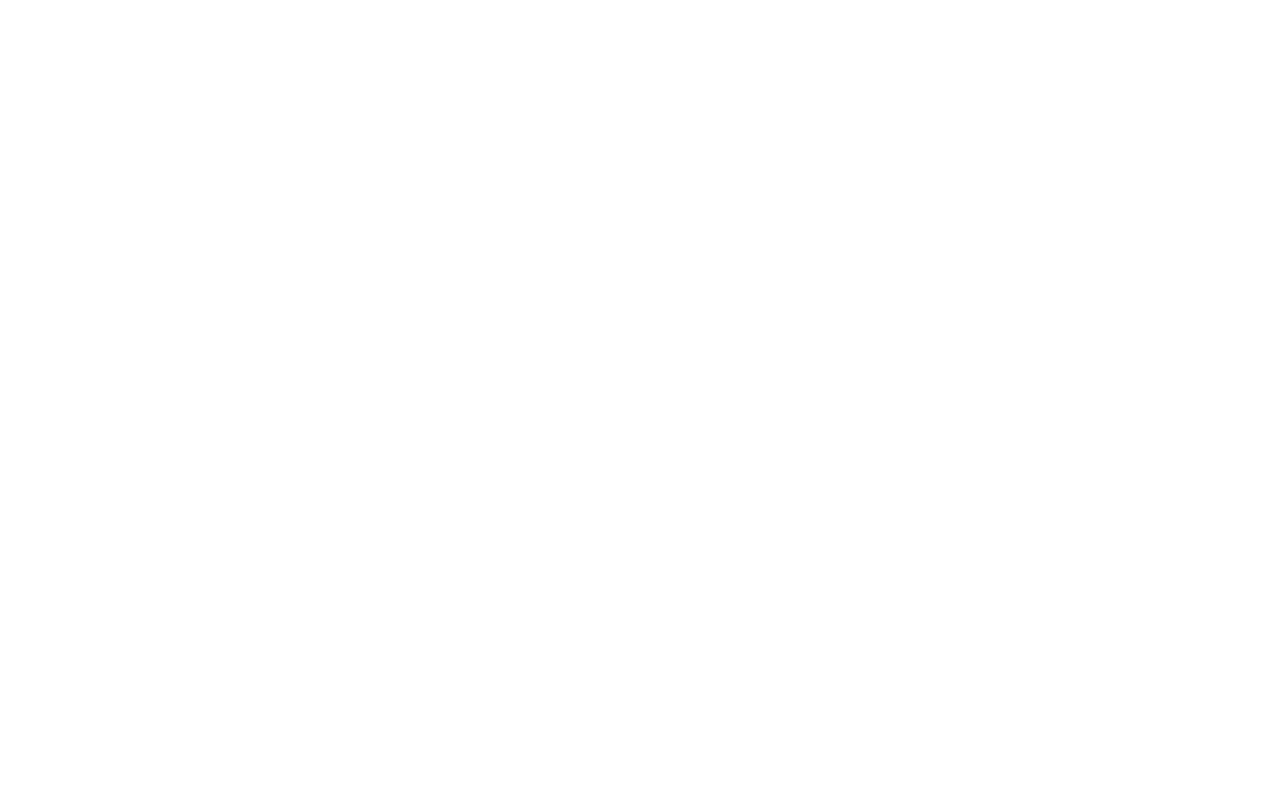
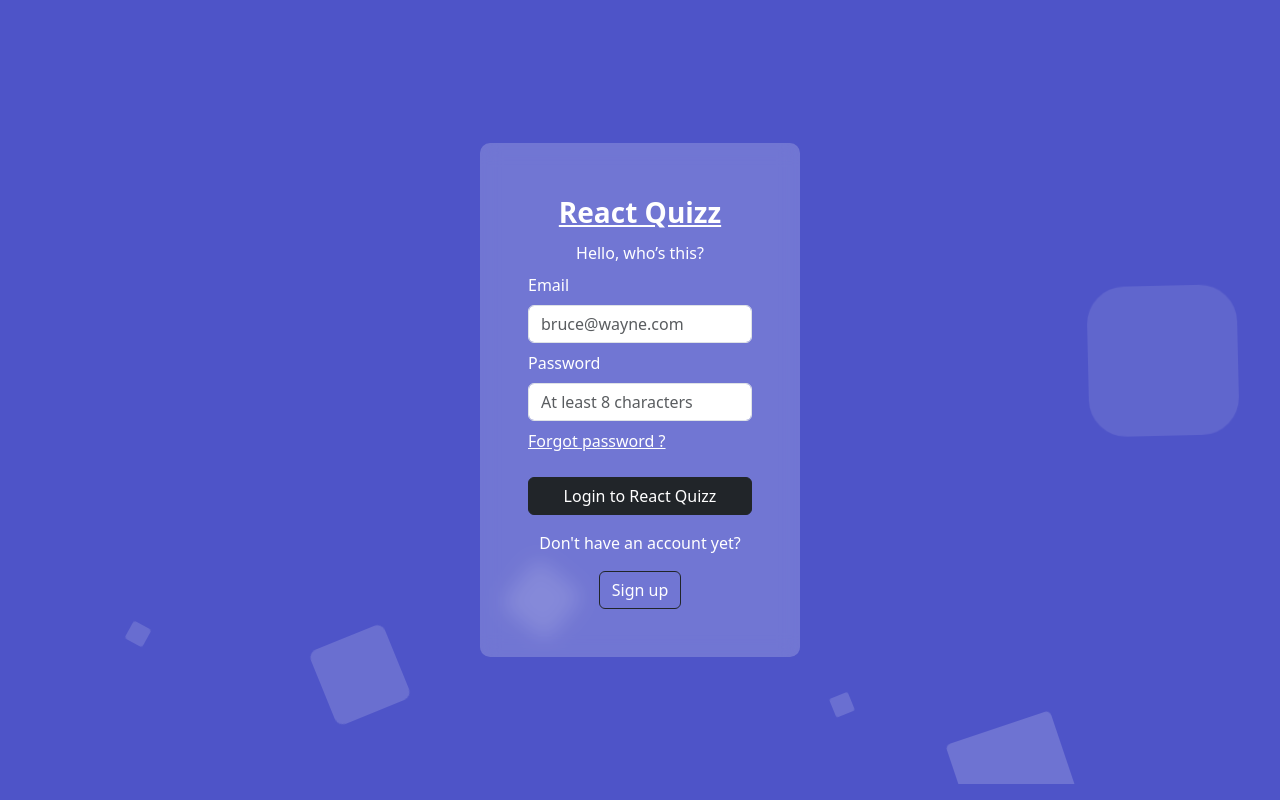
Before and after one commit to pvq2k2/react-quiz, a React (Create React App) app: page /login in a window 1280 px wide. Before the commit this address had no page. Built offline with nearby package versions, Linux system fonts and the light colour scheme.

Commit message:
#69 login page

```diff
--- a/src/App.scss
+++ b/src/App.scss
@@ -1,8 +1,9 @@
 body {
   padding: 0;
   margin: 0;
-  font-family: -apple-system, BlinkMacSystemFont, 'Segoe UI', 'Roboto', 'Oxygen',
-    'Ubuntu', 'Cantarell', 'Fira Sans', 'Droid Sans', 'Helvetica Neue',
+  box-sizing: border-box;
+  font-family: -apple-system, BlinkMacSystemFont, "Segoe UI", "Roboto", "Oxygen",
+    "Ubuntu", "Cantarell", "Fira Sans", "Droid Sans", "Helvetica Neue",
     sans-serif;
   -webkit-font-smoothing: antialiased;
   -moz-osx-font-smoothing: grayscale;
@@ -21,7 +22,7 @@
     }
   }
   .homepage-container {
-    .home-title{
+    .home-title {
       position: relative;
       margin-top: 13%;
       left: 0;
@@ -36,7 +37,6 @@
         padding: 20px 0;
       }
     }
-
   }
 }
 
--- a/src/components/Admin/Content/ModalCreateUser.jsx
+++ b/src/components/Admin/Content/ModalCreateUser.jsx
@@ -5,7 +5,7 @@
 import { toast } from "react-toastify";
 import { postCreateNewUser } from "../../../services/apiService";
 const ModalCreateUser = (props) => {
-  const { show, setShow, fetchGetAllUsers } = props;
+  const { show, setShow, fetchGetAllUsersWithPaginate, setCurrentPage } = props;
 
   const handleClose = () => {
     setShow(false);
@@ -54,7 +54,9 @@
     if (data && data.EC === 0) {
       toast.success(data.EM);
       handleClose();
-      await fetchGetAllUsers();
+      // await fetchGetAllUsers();
+      setCurrentPage(1);
+      await fetchGetAllUsersWithPaginate(1);
     }
     if (data && data.EC === 1) {
       toast.error(data.EM);
--- a/src/components/Admin/Content/ModalDeleteUser.jsx
+++ b/src/components/Admin/Content/ModalDeleteUser.jsx
@@ -4,7 +4,14 @@
 import { toast } from "react-toastify";
 
 const ModalDeleteUser = (props) => {
-  const { show, setShow, dataDelete, setDataDelete, fetchGetAllUsers } = props;
+  const {
+    show,
+    setShow,
+    dataDelete,
+    setDataDelete,
+    fetchGetAllUsersWithPaginate,
+    setCurrentPage,
+  } = props;
 
   const handleClose = () => {
     setShow(false);
@@ -17,7 +24,9 @@
     if (data && data.EC === 0) {
       toast.success(data.EM);
       handleClose();
-      await fetchGetAllUsers();
+      // await fetchGetAllUsers();
+      setCurrentPage(1);
+      await fetchGetAllUsersWithPaginate(1);
     }
     if (data && data.EC === 1) {
       toast.error(data.EM);
--- a/src/components/Admin/Content/TableUserPaginate.jsx
+++ b/src/components/Admin/Content/TableUserPaginate.jsx
@@ -8,9 +8,12 @@
     handleClickBtnDelete,
     fetchGetAllUsersWithPaginate,
     pageCount,
+    currentPage,
+    setCurrentPage,
   } = props;
 
   const handlePageClick = (event) => {
+    setCurrentPage(+event.selected + 1);
     fetchGetAllUsersWithPaginate(+event.selected + 1);
   };
 
@@ -85,6 +88,7 @@
           containerClassName="pagination"
           activeClassName="active"
           renderOnZeroPageCount={null}
+          forcePage={currentPage - 1}
         />
       </div>
     </>
--- /dev/null
+++ b/src/components/Auth/Login.jsx
@@ -0,0 +1,95 @@
+import { Link } from "react-router-dom";
+import "./Login.scss";
+import { useState } from "react";
+
+const Login = () => {
+  const [email, setEmail] = useState("");
+  const [password, setPassword] = useState("");
+  const handleLogin = () => {};
+  return (
+    <>
+      <div className="login-container">
+        <div className="area">
+          <ul className="circles">
+            <li></li>
+            <li></li>
+            <li></li>
+            <li></li>
+            <li></li>
+            <li></li>
+            <li></li>
+            <li></li>
+            <li></li>
+            <li></li>
+          </ul>
+        </div>
+        <div className="content d-flex justify-content-center">
+          <div className="col-3">
+            <div className="form-box w-100 p-5">
+              <div className="title mx-auto text-center fs-3 fw-bold">
+                <Link to="/" className="text-white">
+                  React Quizz
+                </Link>
+              </div>
+              <div className="welcome mx-auto my-2 text-center fs-6">
+                Hello, who’s this?
+              </div>
+              <div className="content-form mx-auto">
+                <div className="form-group">
+                  <label htmlFor="email" className="form-label">
+                    Email
+                  </label>
+                  <input
+                    type="email"
+                    className="form-control"
+                    id="email"
+                    placeholder="bruce@wayne.com"
+                    value={email}
+                    onChange={(e) => setEmail(e.target.value)}
+                  />
+                </div>
+
+                <div className="form-group mt-2">
+                  <label htmlFor="password" className="form-label">
+                    Password
+                  </label>
+                  <input
+                    type="password"
+                    className="form-control"
+                    id="password"
+                    placeholder="At least 8 characters"
+                    value={password}
+                    onChange={(e) => setPassword(e.target.value)}
+                  />
+                </div>
+                <Link
+                  to="#"
+                  className="my-2 fs-6 text-decoration-underline d-block text-white"
+                >
+                  Forgot password ?
+                </Link>
+
+                <div className="form-group mt-4">
+                  <button
+                    className="btn btn-dark w-100"
+                    onClick={() => handleLogin()}
+                  >
+                    Login to React Quizz
+                  </button>
+                </div>
+                <div className="header d-flex flex-column justify-content-end align-items-center gap-3 mt-3">
+                  <span>Don't have an account yet?</span>
+                  <button className="btn btn-outline-dark text-white">
+                    Sign up
+                  </button>
+                </div>
+              </div>
+            </div>
+          </div>
+        </div>
+      </div>
+    </>
+  );
+};
+
+export default Login;
--- /dev/null
+++ b/src/components/Auth/Login.scss
@@ -0,0 +1,141 @@
+.login-container {
+  //   overflow: hidden;
+  //   position: relative;
+
+  .content {
+    width: 100%;
+    position: absolute;
+    top: 50%;
+    transform: translateY(-50%);
+    // display: flex;
+    // align-items: center;
+    // justify-content: center;
+    color: white;
+
+    .form-box {
+      background: rgba(255, 255, 255, 0.2);
+      backdrop-filter: blur(10px);
+      -webkit-backdrop-filter: blur(10px);
+      border-radius: 10px;
+    }
+  }
+
+  .area {
+    background: #4e54c8;
+    background: -webkit-linear-gradient(to left, #8f94fb, #4e54c8);
+    top: 0;
+    left: 0;
+    right: 0;
+    bottom: 0;
+    position: fixed;
+    overflow: hidden;
+  }
+
+  .circles {
+    position: absolute;
+    top: 0;
+    left: 0;
+    right: 0;
+    bottom: 0;
+    overflow: hidden;
+
+    li {
+      position: absolute;
+      display: block;
+      list-style: none;
+      width: 20px;
+      height: 20px;
+      background: rgba(255, 255, 255, 0.2);
+      animation: animate 25s linear infinite;
+      bottom: -150px;
+
+      &:nth-child(1) {
+        left: 25%;
+        width: 80px;
+        height: 80px;
+        animation-delay: 0s;
+      }
+
+      &:nth-child(2) {
+        left: 10%;
+        width: 20px;
+        height: 20px;
+        animation-delay: 2s;
+        animation-duration: 12s;
+      }
+
+      &:nth-child(3) {
+        left: 70%;
+        width: 20px;
+        height: 20px;
+        animation-delay: 4s;
+      }
+
+      &:nth-child(4) {
+        left: 40%;
+        width: 60px;
+        height: 60px;
+        animation-delay: 0s;
+        animation-duration: 18s;
+      }
+
+      &:nth-child(5) {
+        left: 65%;
+        width: 20px;
+        height: 20px;
+        animation-delay: 0s;
+      }
+
+      &:nth-child(6) {
+        left: 75%;
+        width: 110px;
+        height: 110px;
+        animation-delay: 3s;
+      }
+
+      &:nth-child(7) {
+        left: 35%;
+        width: 150px;
+        height: 150px;
+        animation-delay: 7s;
+      }
+
+      &:nth-child(8) {
+        left: 50%;
+        width: 25px;
+        height: 25px;
+        animation-delay: 15s;
+        animation-duration: 45s;
+      }
+
+      &:nth-child(9) {
+        left: 20%;
+        width: 15px;
+        height: 15px;
+        animation-delay: 2s;
+        animation-duration: 35s;
+      }
+
+      &:nth-child(10) {
+        left: 85%;
+        width: 150px;
+        height: 150px;
+        animation-delay: 0s;
+        animation-duration: 11s;
+      }
+    }
+  }
+}
+
+@keyframes animate {
+  0% {
+    transform: translateY(0) rotate(0deg);
+    opacity: 1;
+    border-radius: 0;
+  }
+  100% {
+    transform: translateY(-1000px) rotate(720deg);
+    opacity: 0;
+    border-radius: 50%;
+  }
+}
--- a/src/components/Header/Header.jsx
+++ b/src/components/Header/Header.jsx
@@ -2,9 +2,14 @@
 import Nav from "react-bootstrap/Nav";
 import Navbar from "react-bootstrap/Navbar";
 import NavDropdown from "react-bootstrap/NavDropdown";
-import { NavLink } from "react-router-dom";
+import { NavLink, useNavigate } from "react-router-dom";
 
 const Header = () => {
+  const navigate = useNavigate();
+
+  const handleLogin = () => {
+    navigate("/login");
+  };
   return (
     <Navbar expand="lg" className="bg-body-tertiary">
       <Container>
@@ -26,7 +31,12 @@
           </Nav>
           <Nav>
             <div className="d-flex gap-3">
-              <button className="btn btn-outline-dark">Login</button>
+              <button
+                className="btn btn-outline-dark"
+                onClick={() => handleLogin()}
+              >
+                Login
+              </button>
               <button className="btn btn-dark">Sign up</button>
             </div>
             {/* <NavDropdown title="Settings" id="basic-nav-dropdown">
--- a/src/index.js
+++ b/src/index.js
@@ -13,6 +13,7 @@
 import HomePage from "./components/Home/HomePage";
 import ManageUser from "./components/Admin/Content/ManageUser";
 import Dashboard from "./components/Admin/Content/Dashboard";
+import Login from "./components/Auth/Login";
 
 const root = ReactDOM.createRoot(document.getElementById("root"));
 root.render(
@@ -40,6 +41,7 @@
           <Route index element={<Dashboard />} />
           <Route path="manage-users" element={<ManageUser />} />
         </Route>
+        <Route path="/login" element={<Login />} />
       </Routes>
     </BrowserRouter>
     {/* </React.StrictMode> */}
```
Also changed, not shown: src/components/Admin/Content/ManageUser.jsx (+16 -13 lines), src/components/Admin/Content/ModalUpdateUser.jsx (+10 -2 lines), src/components/Admin/SideBar.jsx (+3 -4 lines).
